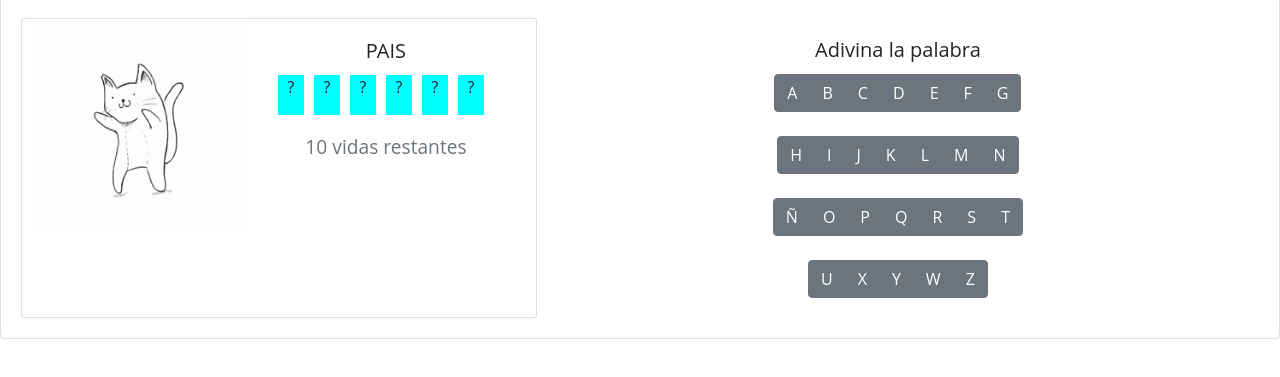
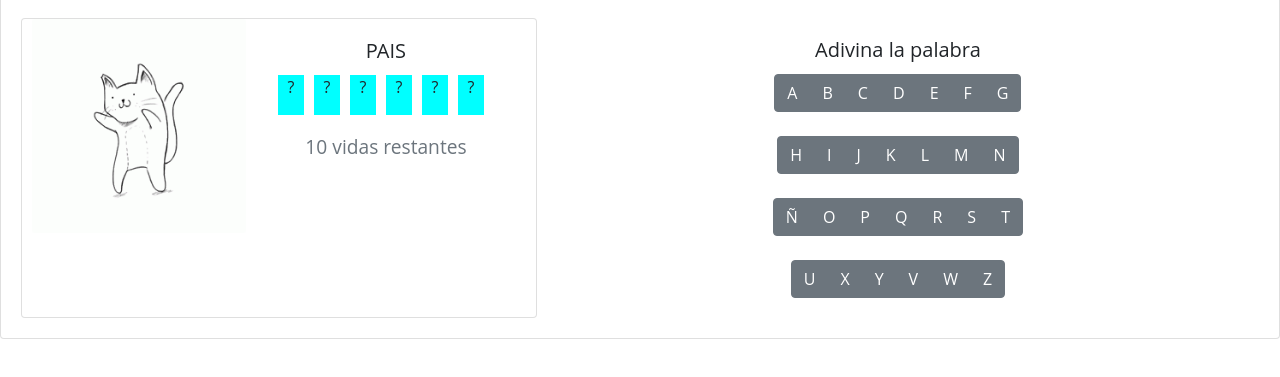
Before and after one commit to Alejandro-Magno/Juego-palabras, a plain HTML site: page index.html in a window 1280 px wide. Both pictures are taken after a click on the button "Jugar". Shown: the part 89-466 px from the top of the page. Drawn offline with nearby package versions, Linux system fonts and the light colour scheme.

Commit message:
Modificacion palabras

```diff
--- a/index.html
+++ b/index.html
@@ -96,6 +96,7 @@
                       <button onclick="select(this)" type="button" class="btn btn-secondary" id="bn22">U</button>
                       <button onclick="select(this)" type="button" class="btn btn-secondary" id="bn23">X</button>
                       <button onclick="select(this)" type="button" class="btn btn-secondary" id="bn24">Y</button>
+                      <button onclick="select(this)" type="button" class="btn btn-secondary" id="bn24">V</button>
                       <button onclick="select(this)" type="button" class="btn btn-secondary" id="bn25">W</button>
                       <button onclick="select(this)" type="button" class="btn btn-secondary" id="bn26">Z</button>
                          </div>
```
